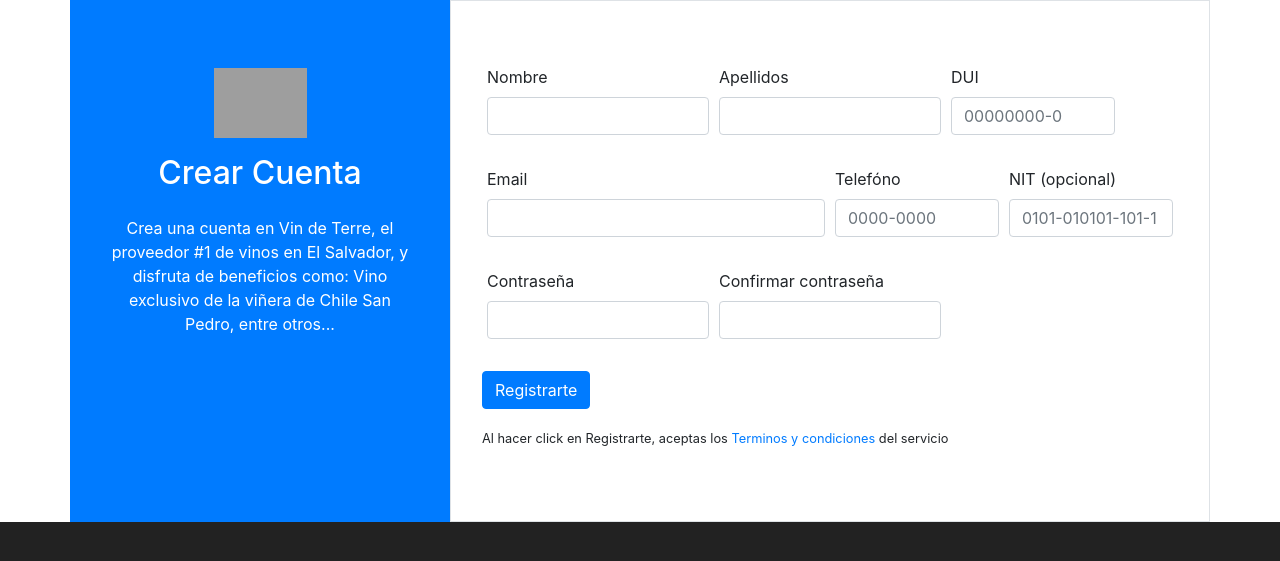
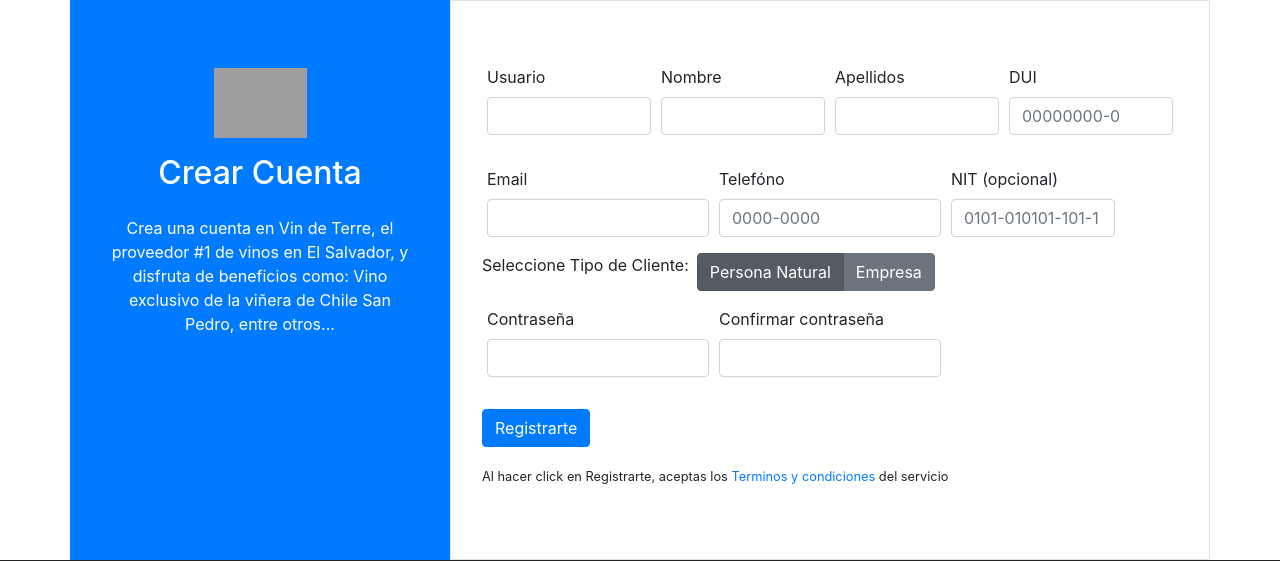
Before and after one commit to blurerp/Tienda-VindeTerre, a PHP site: page /views/commerce/signin.php in a window 1280 px wide. Shown: the part 76-637 px from the top of the page. Run offline with PHP 8.4, Linux system fonts and the light colour scheme; some libraries are stand-ins or nearby versions; grey boxes are pictures that could not be loaded.

Commit message:
Update Register Cliente

```diff
--- a/core/api/commerce/clientes.php
+++ b/core/api/commerce/clientes.php
@@ -31,12 +31,14 @@
         switch ($_GET['action']) {
             case 'register':
                 $_POST = $cliente->validateForm($_POST);
+                if ($cliente->setUsuario_cliente($_POST['usuario_cliente']))
                     if ($cliente->setNombre_cliente($_POST['nombre_cliente'])) {
                         if ($cliente->setApellido_cliente($_POST['apellido_cliente'])) {
                             if ($cliente->setDui_cliente($_POST['dui_cliente'])) {
                                 if ($cliente->setEmail_cliente($_POST['email_cliente'])) {
                                     if ($cliente->setTelefono_cliente($_POST['telefono_cliente'])) {
                                         if ($cliente->setNit_cliente($_POST['nit_cliente'])) {
+                                            if($cliente->setTipo_cliente($_POST['tipo_cliente']))
                                             if ($_POST['contrasena_cliente'] == $_POST['confirmar_contrasena']) {
                                                 if ($cliente->setContrasena_cliente($_POST['contrasena_cliente'])) {
                                                     if ($cliente->createRow()) {
@@ -69,6 +71,9 @@
                     } else {
                         $result['exception'] = 'Nombres invalidos';
                     }
+                else {
+                    $result['exception'] = 'Usuario invalido';
+                }
                 break;
             case 'login':
                 $_POST = $cliente->validateForm($_POST);
@@ -100,4 +105,3 @@
 } else {
     exit('Recurso denegado');
 }
-?>
--- a/views/commerce/signin.php
+++ b/views/commerce/signin.php
@@ -18,12 +18,17 @@
       <!-- Form de registrarse-->
       <form method="post" class="needs-validation" id="register-form" novalidate>
         <div class="form-row m-3">
-          <div class="col-md-4 mb-3">
+          <div class="col-md-3 mb-3">
+            <label for="nombre_cliente">Usuario</label>
+            <!-- Campo usuario-->
+            <input id="usuario_cliente" type="text" class="form-control" pattern="[a-zA-ZñÑáÁéÉíÍóÓúÚ\s]{1,40}" name="usuario_cliente" required>
+          </div>
+          <div class="col-md-3 mb-3">
             <label for="nombre_cliente">Nombre</label>
             <!-- Campo nombre-->
             <input id="nombre_cliente" type="text" class="form-control" pattern="[a-zA-ZñÑáÁéÉíÍóÓúÚ\s]{1,40}" name="nombre_cliente" required>
           </div>
-          <div class="col-md-4 mb-3">
+          <div class="col-md-3 mb-3">
             <label for="apellido_cliente">Apellidos</label>
             <!-- Campo apellidos-->
             <input id="apellido_cliente" type="text" class="form-control" pattern="[a-zA-ZñÑáÁéÉíÍóÓúÚ\s]{1,40}" name="apellido_cliente" required>
@@ -35,12 +40,12 @@
           </div>
         </div>
         <div class="form-row m-3">
-          <div class="col-md-6 mb-3">
+          <div class="col-md-4 mb-3">
             <label for="email_cliente">Email</label>
             <!-- Campo email-->
             <input id="email_cliente" type="text" class="form-control" maxlength="50" name="email_cliente" required>
           </div>
-          <div class="col-md-3 mb-3">
+          <div class="col-md-4 mb-3">
             <label for="telefono_cliente">Telefóno</label>
             <!-- Campo telefono-->
             <input id="telefono_cliente" type="text" class="form-control" placeholder="0000-0000" pattern="[2,6,7]{1}[0-9]{3}[-][0-9]{4}" name="telefono_cliente" required>
@@ -49,6 +54,16 @@
             <label for="nit_cliente">NIT (opcional)</label>
             <!-- Campo NIT-->
             <input id="nit_cliente" type="text" class="form-control" placeholder="0101-010101-101-1" name="nit_cliente">
+          </div>
+          <label class="mr-2" for="tipo_cliente">Seleccione Tipo de Cliente:</label>
+          <div class="btn-group btn-group-toggle" data-toggle="buttons">
+
+            <label class="btn btn-secondary active">
+              <input type="radio" name="tipo_cliente" id="tipo_cliente" value="Persona Natural" checked> Persona Natural
+            </label>
+            <label class="btn btn-secondary">
+              <input type="radio" name="tipo_cliente" id="tipo_cliente" value="Empresa"> Empresa
+            </label>
           </div>
         </div>
         <div class="form-row m-3">
```
Also changed, not shown: core/models/clientes.php (+55 -24 lines). Lines whose indentation alone changed are shown as unchanged.
